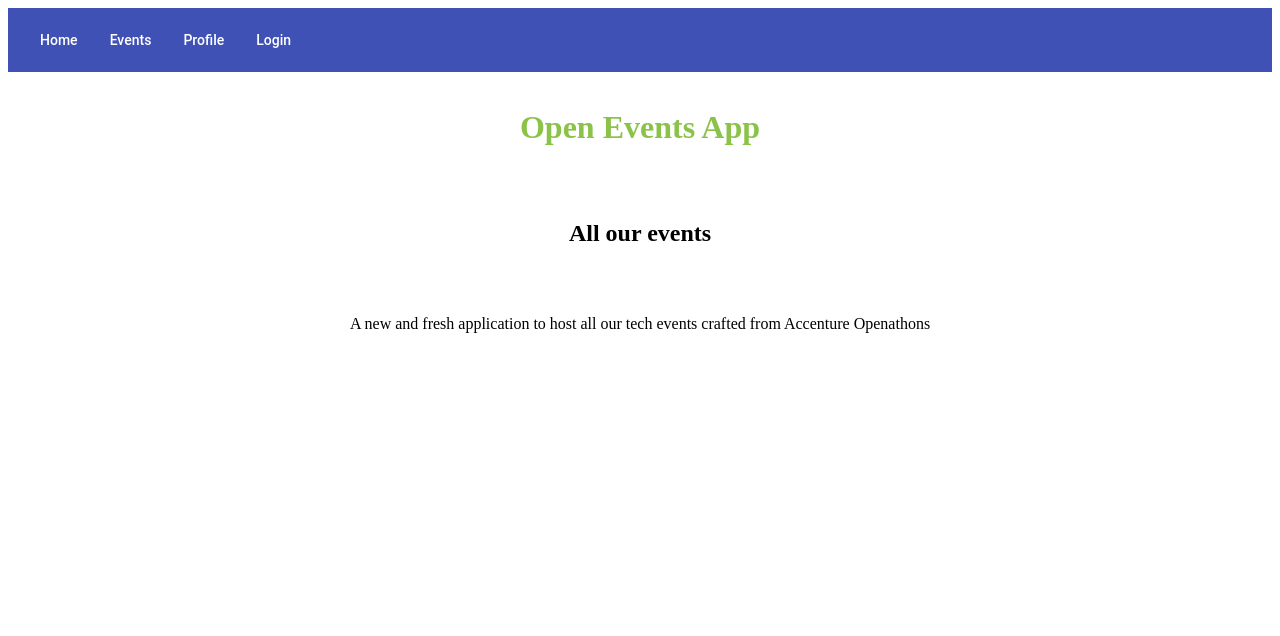
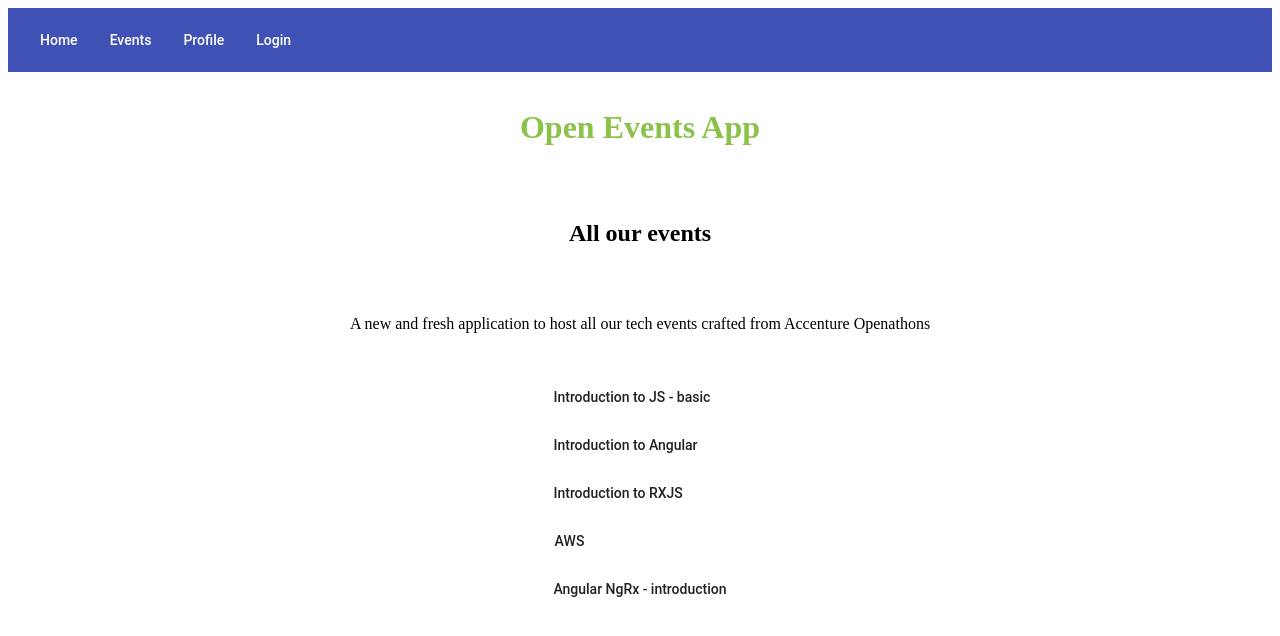
Before and after one commit to Morente5/openathon-2019-angular, an Angular app: page / in a window 1280 px wide. Shown: the top 636 px of the page. Built offline with nearby package versions, Linux system fonts and the light colour scheme.

Commit message:
Event list

```diff
--- a/src/app/app.component.html
+++ b/src/app/app.component.html
@@ -1,4 +1,5 @@
 <div class="body">
   <oevents-toolbar></oevents-toolbar>
   <oevents-landing-page></oevents-landing-page>
+  <oevents-event-list></oevents-event-list>
 </div>
--- a/src/app/event-list/event-list.component.html
+++ b/src/app/event-list/event-list.component.html
@@ -1,3 +1,7 @@
-<p>
-  event-list works!
-</p>
+<div class="container">
+  <mat-list>
+    <mat-list-item *ngFor="let event of events">
+      <button mat-button>{{event.title}}</button>
+    </mat-list-item>
+  </mat-list>
+</div>
--- a/src/app/event-list/event-list.component.scss
+++ b/src/app/event-list/event-list.component.scss
@@ -0,0 +1,4 @@
+.container {
+  display: flex;
+  justify-content: center;
+}
--- a/src/app/event-list/event-list.component.ts
+++ b/src/app/event-list/event-list.component.ts
@@ -1,4 +1,48 @@
 import { Component, OnInit } from '@angular/core';
+import { Event } from '../models/event';
+
+const EVENTS: Event[] = [
+  {
+    id: '0',
+    title: 'Introduction to JS - basic',
+    location: 'Barcelona',
+    date: new Date("2020-03-16"),
+    description: 'Nulla aliqua duis adipisicing do amet et ullamco commodo id laborum nulla ipsum culpa. Lorem ipsum commodo quis amet consequat nostrud esse est deserunt. Laboris incididunt esse amet sunt tempor pariatur nisi irure nulla veniam id quis elit. Velit officia quis veniam aliqua. Cupidatat velit enim officia dolor ea veniam proident culpa ea duis labore nostrud. Occaecat in velit esse et. Duis anim ad elit ipsum occaecat Lorem veniam labore consequat laboris non.',
+    addedBy: 'user01',
+  },
+  {
+    id: '1',
+    title: 'Introduction to Angular',
+    location: 'London',
+    date: new Date("2019-10-28"),
+    description: 'Nulla aliqua duis adipisicing do amet et ullamco commodo id laborum nulla ipsum culpa. Lorem ipsum commodo quis amet consequat nostrud esse est deserunt. Laboris incididunt esse amet sunt tempor pariatur nisi irure nulla veniam id quis elit. Velit officia quis veniam aliqua. Cupidatat velit enim officia dolor ea veniam proident culpa ea duis labore nostrud. Occaecat in velit esse et. Duis anim ad elit ipsum occaecat Lorem veniam labore consequat laboris non.',
+    addedBy: 'user01',
+  },
+  {
+    id: '2',
+    title: 'Introduction to RXJS',
+    location: 'London',
+    date: new Date("2019-10-02"),
+    description: 'Nulla aliqua duis adipisicing do amet et ullamco commodo id laborum nulla ipsum culpa. Lorem ipsum commodo quis amet consequat nostrud esse est deserunt. Laboris incididunt esse amet sunt tempor pariatur nisi irure nulla veniam id quis elit. Velit officia quis veniam aliqua. Cupidatat velit enim officia dolor ea veniam proident culpa ea duis labore nostrud. Occaecat in velit esse et. Duis anim ad elit ipsum occaecat Lorem veniam labore consequat laboris non.',
+    addedBy: 'user01',
+  },
+  {
+    id: '3',
+    title: 'AWS',
+    location: 'Berlin',
+    date: new Date("2019-11-21"),
+    description: 'Nulla aliqua duis adipisicing do amet et ullamco commodo id laborum nulla ipsum culpa. Lorem ipsum commodo quis amet consequat nostrud esse est deserunt. Laboris incididunt esse amet sunt tempor pariatur nisi irure nulla veniam id quis elit. Velit officia quis veniam aliqua. Cupidatat velit enim officia dolor ea veniam proident culpa ea duis labore nostrud. Occaecat in velit esse et. Duis anim ad elit ipsum occaecat Lorem veniam labore consequat laboris non.',
+    addedBy: 'user01',
+  },
+  {
+    id: '4',
+    title: 'Angular NgRx - introduction',
+    location: 'Madrid',
+    date: new Date("2019-12-05"),
+    description: 'Nulla aliqua duis adipisicing do amet et ullamco commodo id laborum nulla ipsum culpa. Lorem ipsum commodo quis amet consequat nostrud esse est deserunt. Laboris incididunt esse amet sunt tempor pariatur nisi irure nulla veniam id quis elit. Velit officia quis veniam aliqua. Cupidatat velit enim officia dolor ea veniam proident culpa ea duis labore nostrud. Occaecat in velit esse et. Duis anim ad elit ipsum occaecat Lorem veniam labore consequat laboris non.',
+    addedBy: 'user01',
+  },
+];
 
 @Component({
   selector: 'oevents-event-list',
@@ -7,6 +51,10 @@ import { Component, OnInit } from '@angular/core';
 })
 export class EventListComponent implements OnInit {
 
+  events = EVENTS;
+
+  selectedEvent = EVENTS[0];
+
   constructor() { }
 
   ngOnInit() {
```
